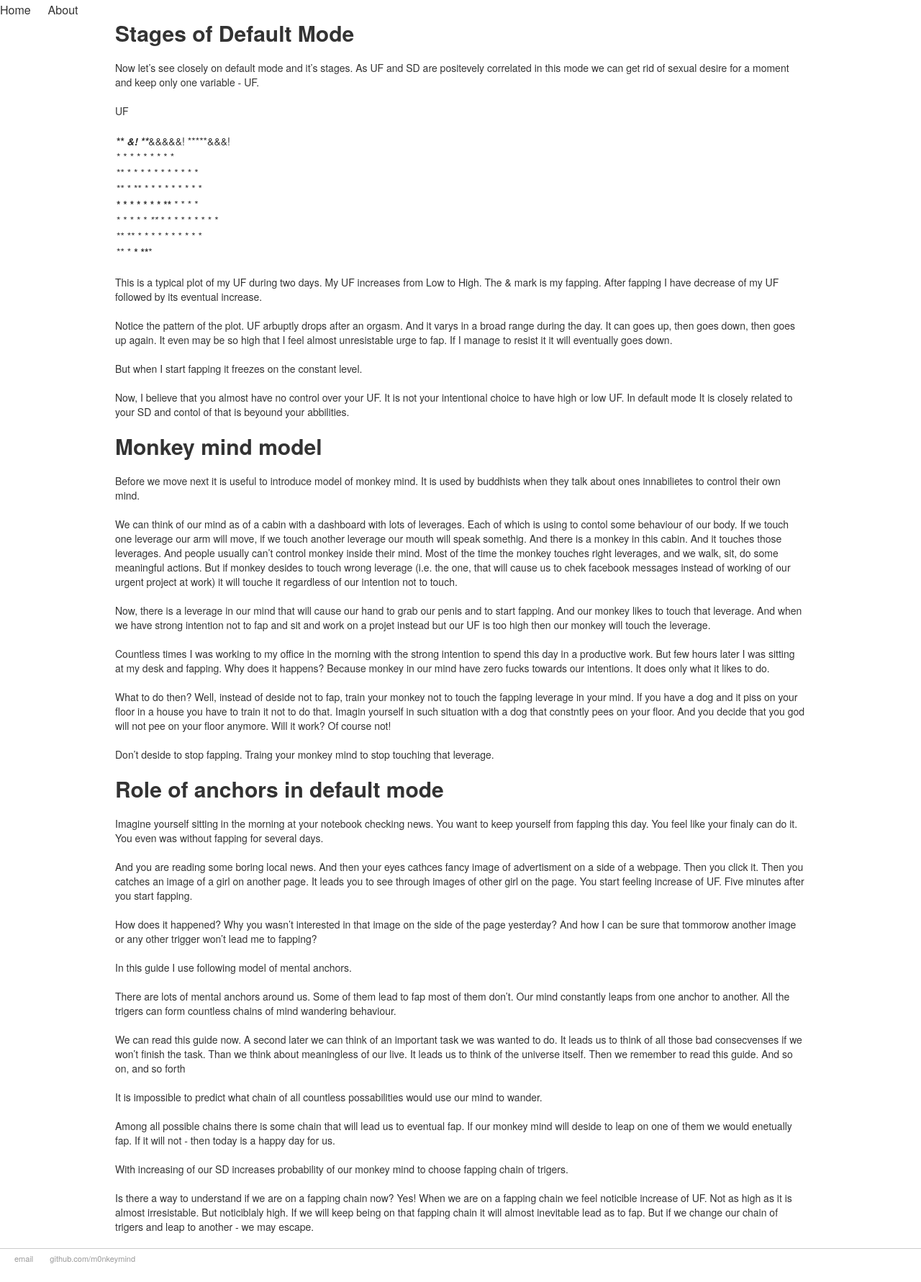
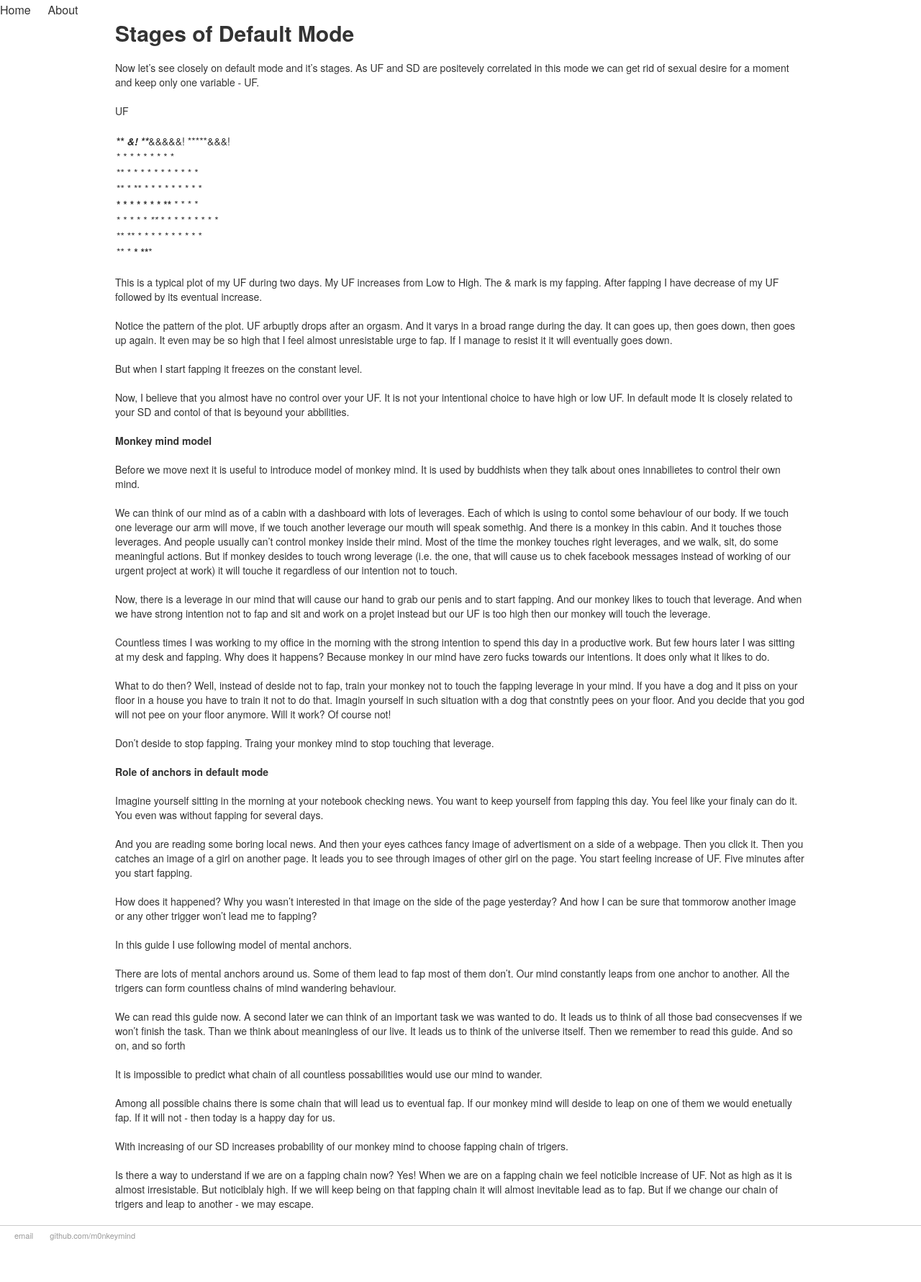
Before and after one commit to m0nkeymind/m0nkeymind.github.io, a Jekyll site: the page built from _articles/Stages-of-default-mode.md, in a window 1280 px wide. Shown: the whole page at 72% size. Built offline with Jekyll 4.4.1, drawn with Linux system fonts in a browser that asks for light colours; after the commit the page ends 1749 px from its top, so only the background shows below that.

```diff
--- a/_articles/Stages-of-default-mode.md
+++ b/_articles/Stages-of-default-mode.md
@@ -34,8 +34,7 @@ Now, I believe that you almost have no control over your UF. It is not your
 intentional choice to have high or low UF. In default mode It is closely related
 to your SD and contol of that is beyound your abbilities.
 
-Monkey mind model
-=================
+##### Monkey mind model
 
 Before we move next it is useful to introduce model of monkey mind.
 It is used by buddhists when they talk about ones innabilietes to control their
@@ -69,8 +68,7 @@ god will not pee on your floor anymore. Will it work? Of course not!
 
 Don't deside to stop fapping. Traing your monkey mind to stop touching that leverage.
 
-Role of anchors in default mode
-================================
+##### Role of anchors in default mode
 
 Imagine yourself sitting in the morning at your notebook checking news. You want
 to keep yourself from fapping this day. You feel like your finaly can do it. You
```
Also changed, not shown: _articles/meet-bob.md (+1 -1 lines).
